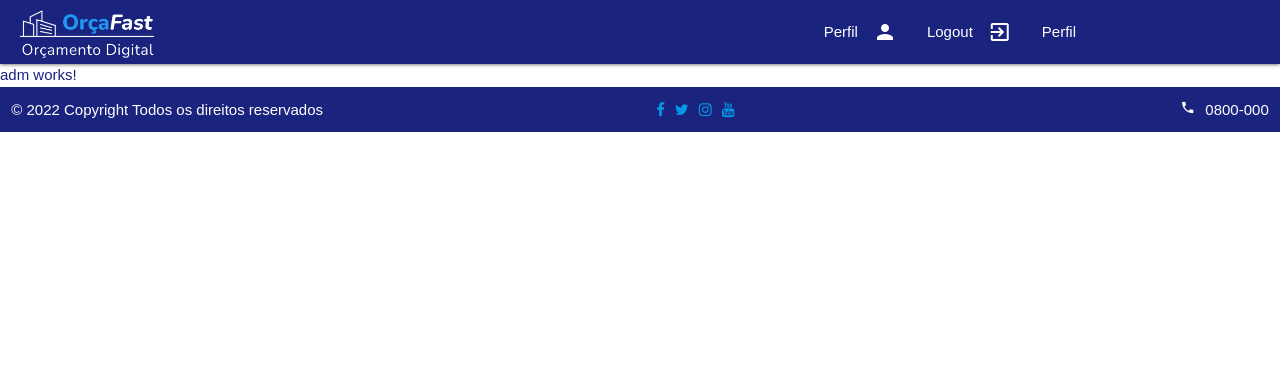
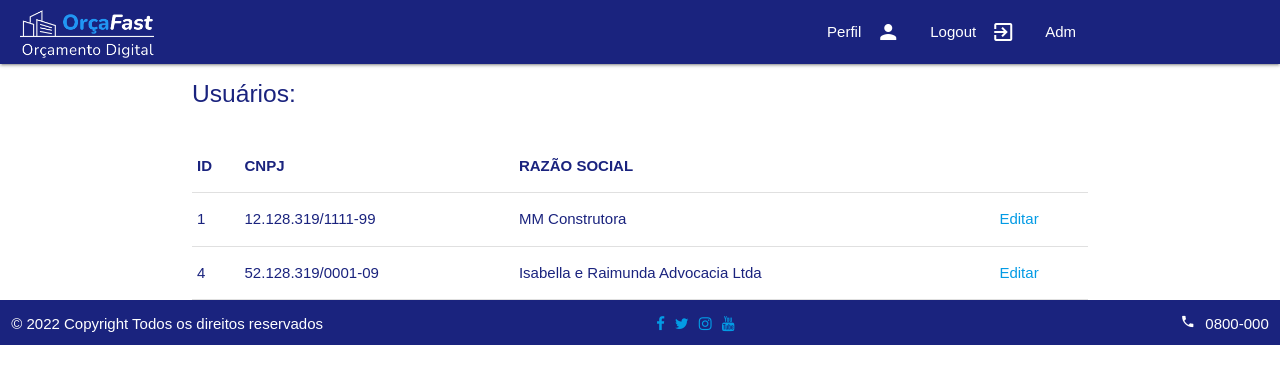
Before and after one commit to gustavomghisi7/OrcaFast, an Angular app: page /adm in a window 1280 px wide. Shown: the top 384 px of the page. Built offline with nearby package versions, Linux system fonts and the light colour scheme; data requests are answered from the project's data file.

Commit message:
página de adm | ajuste perfil

```diff
--- a/src/app/adm/adm.component.html
+++ b/src/app/adm/adm.component.html
@@ -1 +1,22 @@
-<p>adm works!</p>
+<div class="container" >
+    <h5>Usuários:</h5>
+    <br>
+    <table>
+        <thead>
+          <tr>
+              <th>ID</th>
+              <th>CNPJ</th>
+              <th>RAZÃO SOCIAL</th>
+            </tr>
+        </thead>
+
+        <tbody>
+          <tr *ngFor="let usuario of usuarios" >
+            <td>{{usuario.id}}</td>
+            <td>{{usuario.cnpj}}</td>
+            <td>{{usuario.razaoSocial}}</td>
+            <td><a [routerLink]="['/perfil', usuario.id]">Editar</a></td>
+        </tr>
+    </tbody>
+      </table>
+</div>
--- a/src/app/adm/adm.component.ts
+++ b/src/app/adm/adm.component.ts
@@ -8,19 +8,20 @@ import { UsuariosService } from '../usuarios.service';
 })
 export class AdmComponent implements OnInit {
 
-  constructor(private service: UsuariosService) { }
+  constructor(private service: UsuariosService) {  }
 
   ngOnInit(): void {
+    this.mostrarUsuarios()
   }
 
   usuarios:any = []
+  mostrarUsuarios():void{
+    this.service.getUsuarios().subscribe(data =>
+      {
+        this.usuarios = data
+        console.log(this.usuarios)
+      })
 
-  // mostrarUsuarios():void{
-  //   this.service.getUsuarios().subscribe(data =>
-  //     {
-  //       this.usuarios = data
-  //       console.log(this.usuarios)
-  //     })
-  // }
+  }
 
 }
--- a/src/app/header/header.component.html
+++ b/src/app/header/header.component.html
@@ -43,7 +43,7 @@
       </li>
       <li>
         <a routerLink="/adm" class="logout whit-text"
-          >Perfil<i class="material-icons right">icon adm</i></a
+          >Adm<i class="material-icons right">icon adm</i></a
         >
       </li>
     </ul>
--- a/src/app/perfil/perfil.component.ts
+++ b/src/app/perfil/perfil.component.ts
@@ -31,6 +31,8 @@ export class PerfilComponent implements OnInit {
   constructor(private service:UsuariosService, private route: ActivatedRoute) { }
 
   ngOnInit(): void {
+    M.updateTextFields()
+
     M.AutoInit()
    const routeParams = this.route.snapshot.paramMap;
    this.idUsuario = Number(routeParams.get('idusuario'))
```
